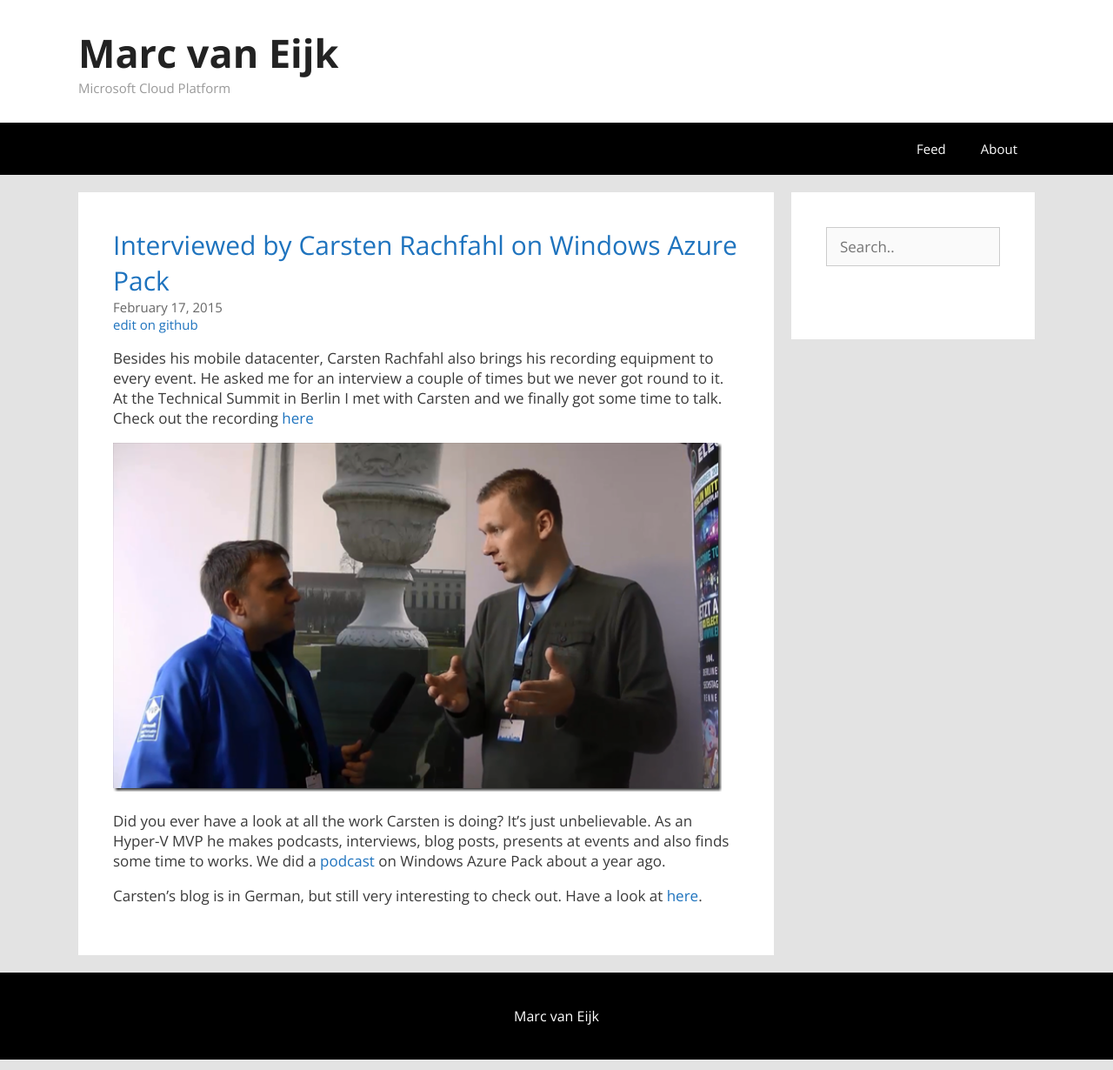
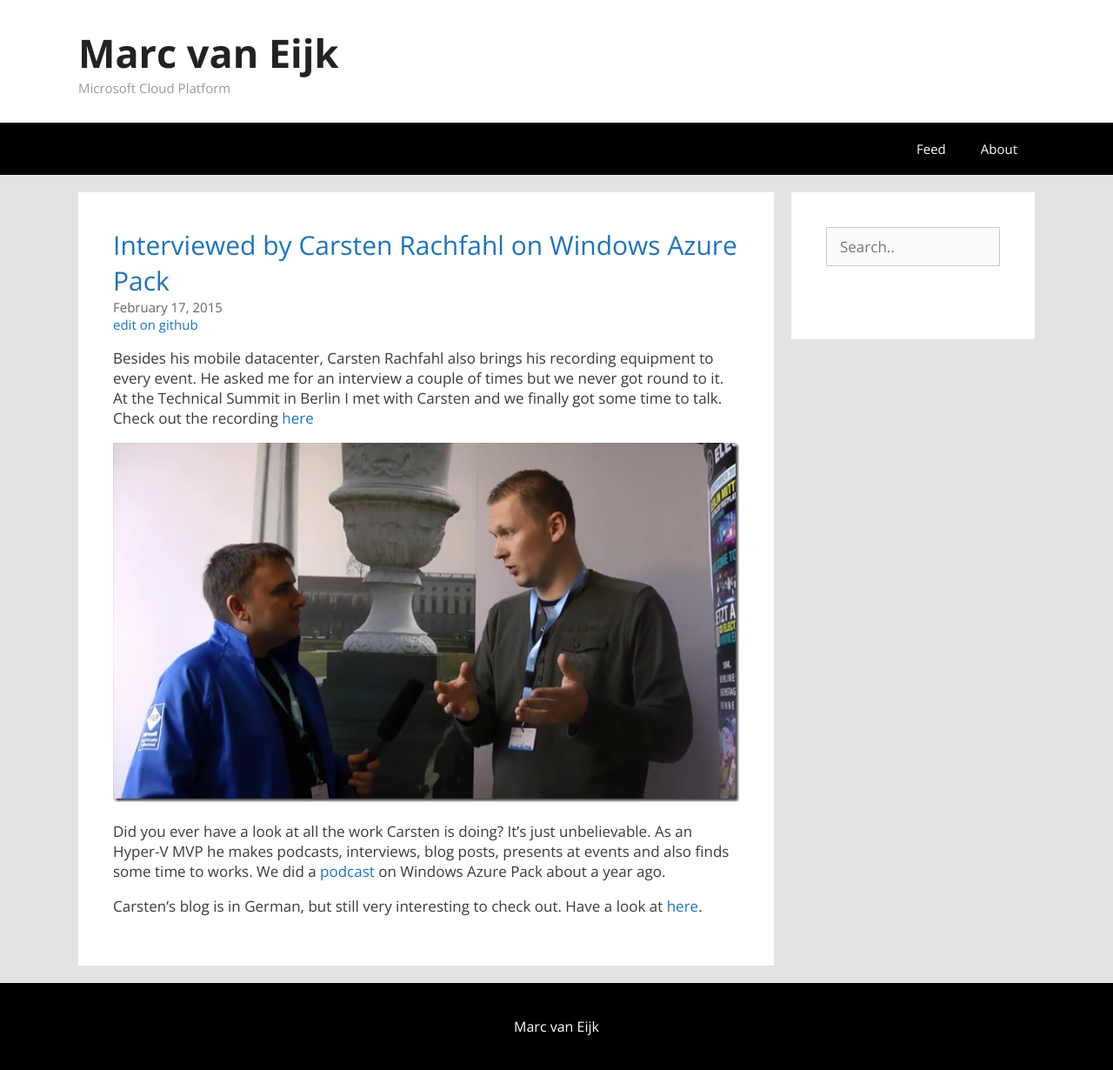
Before and after one commit to marcvaneijk/marcvaneijk.old, a Jekyll site: the page built from _posts/2015-02-17-interviewwap.md, in a window 1280 px wide. Shown: the whole page at 87% size. Built offline with Jekyll 4.4.1, drawn with Linux system fonts in a browser that asks for light colours; nearby versions of some CDN libraries.

Commit message:
Update 2015-02-17-interviewwap.md

```diff
--- a/_posts/2015-02-17-interviewwap.md
+++ b/_posts/2015-02-17-interviewwap.md
@@ -7,7 +7,7 @@ tags: Carsten Rachfahl, Interview, Marc van Eijk, Windows Azure for Windows Serv
 ---
 Besides his mobile datacenter, Carsten Rachfahl  also brings his recording equipment to every event. He asked me for an interview a couple of times but we never got round to it. At the Technical Summit in Berlin I met with Carsten and we finally got some time to talk. Check out the recording [here](http://www.it-cast.de/hyperv/video-interview-with-marc-van-eijk-about-windows-azure-pack/)
 
-<img src="/images/2015-02-17/interview.png" width="700">
+<img src="/images/2015-02-17/interview.png" width="720">
 
 Did you ever have a look at all the work Carsten is doing? It’s just unbelievable. As an Hyper-V MVP he makes podcasts, interviews, blog posts, presents at events and also finds some time to works. We did a [podcast](http://www.hyper-v-server.de/pod_cast/microsoft-virtualisierungs-podcast-folge-36-windows-azure-pack/) on Windows Azure Pack about a year ago.
 
```
